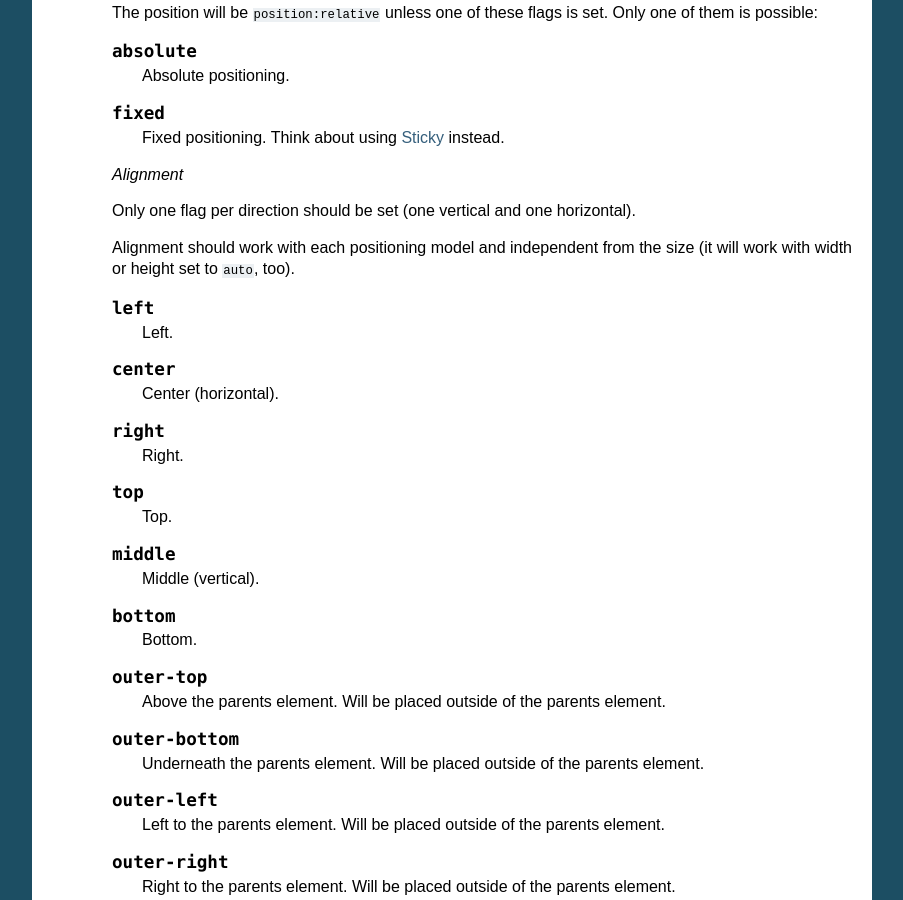
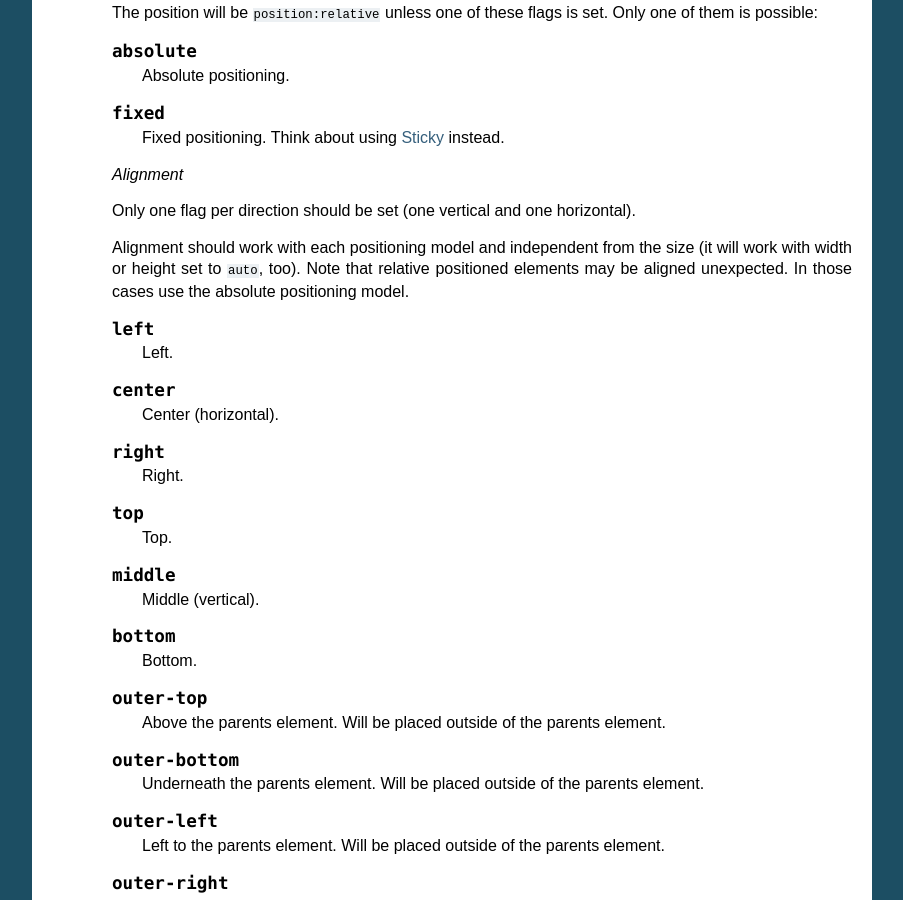
Before and after one commit to derjasper/blue.frontend, a Sphinx documentation site: the page built from public_html/docs/source/api/container.rst, in a window 1280 px wide and 900 px high, scrolled down 833 px. Shown: the whole window, without its empty margins (198-1101 px from the left). Built offline with Sphinx 7.4.7, drawn with Linux system fonts in a browser that asks for light colours.

Commit message:
container doc

```diff
--- a/public_html/docs/source/api/container.rst
+++ b/public_html/docs/source/api/container.rst
@@ -63,6 +63,8 @@ SASS
 
       Alignment should work with each positioning model and independent from the
       size (it will work with width or height set to ``auto``, too).
+      Note that relative positioned elements may be aligned unexpected. In those
+      cases use the absolute positioning model.
 
       .. describe:: left
 
```
